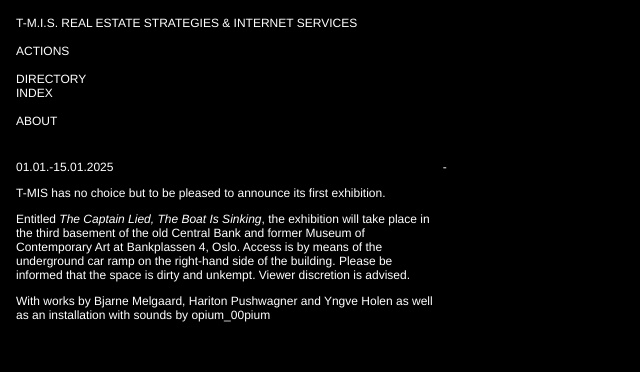
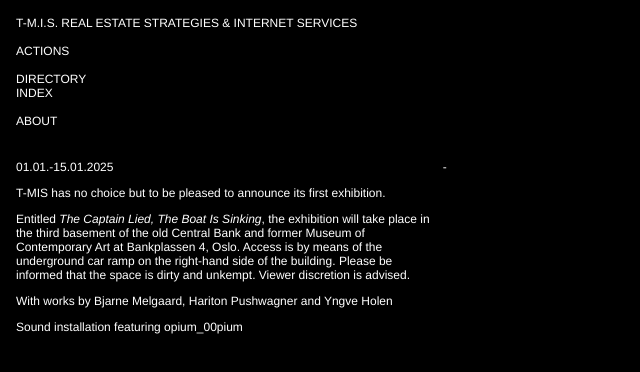
Before and after one commit to find-t/find-t.github.io, a plain HTML site: page actions.html in a window 1280 px wide. Shown: the whole page, without its empty margins (0-640 px from the left). Drawn offline with Linux system fonts and the light colour scheme.

Commit message:
Update actions.html

```diff
--- a/actions.html
+++ b/actions.html
@@ -31,7 +31,8 @@
         <div>01.01.-15.01.2025</div>
         <p>T-MIS has no choice but to be pleased to announce its first exhibition.</p>
         <p>Entitled <a style="font-style: italic !important">The Captain Lied, The Boat Is Sinking</a>, the exhibition will take place in the third basement of the old Central Bank and former Museum of Contemporary Art at Bankplassen 4, Oslo. Access is by means of the underground car ramp on the right-hand side of the building. Please be informed that the space is dirty and unkempt. Viewer discretion is advised.</p>
-        <p>With works by Bjarne Melgaard, Hariton Pushwagner and Yngve Holen as well as an installation with sounds by opium_00pium</p>
+        <p>With works by Bjarne Melgaard, Hariton Pushwagner and Yngve Holen</p>
+        <p>Sound installation featuring opium_00pium</p>
     </div>
     <div class="p-content">
         <div>-</div>
```
